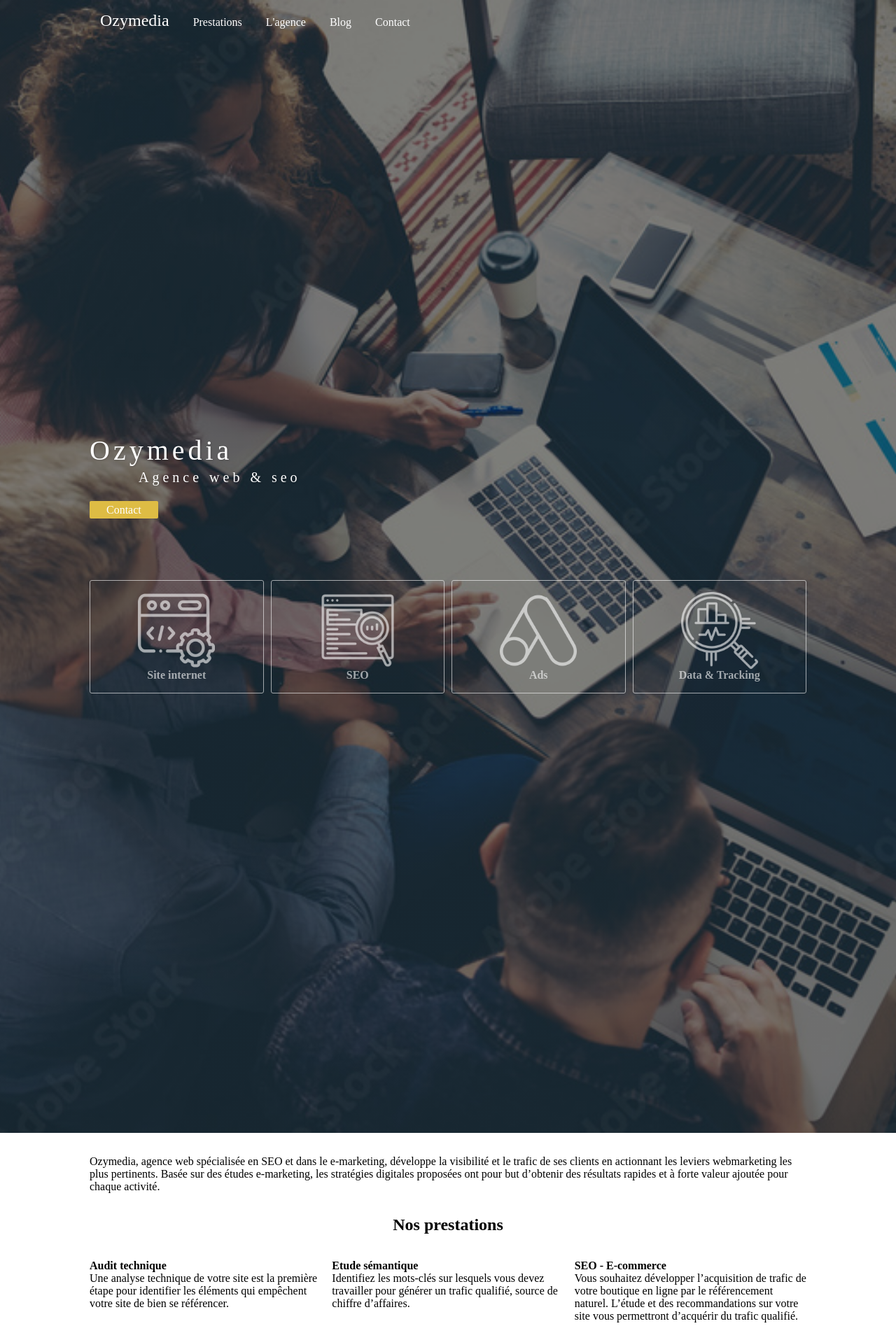
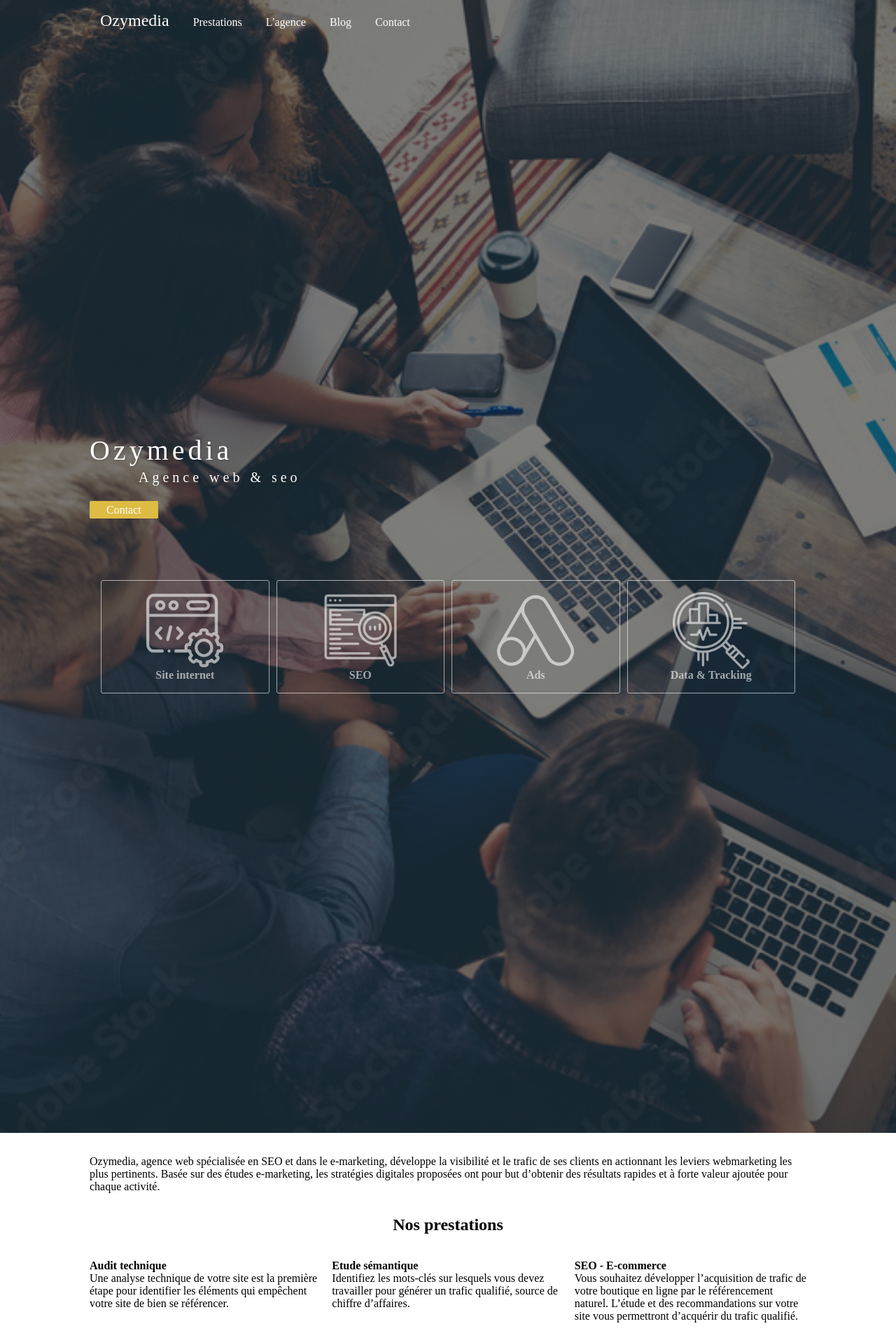
Before and after one commit to thomas6791/ozymedia-new, a Jekyll site: the page built from index.html, in a window 1280 px wide. Shown: the top 1905 px of the page at 70% size. Built offline with Jekyll 4.4.1, drawn with Linux system fonts in a browser that asks for light colours; some web fonts are replaced.

Commit message:
change css

```diff
--- a/_sass/_banner.scss
+++ b/_sass/_banner.scss
@@ -35,6 +35,9 @@
     max-width: 1024px;
     width: 100%;
     margin: auto;
+    overflow-x: auto;
+    padding-left: 1em;
+    padding-right: 1em;
     div {
       border:solid 1px;
       border-radius: 3px;
```
